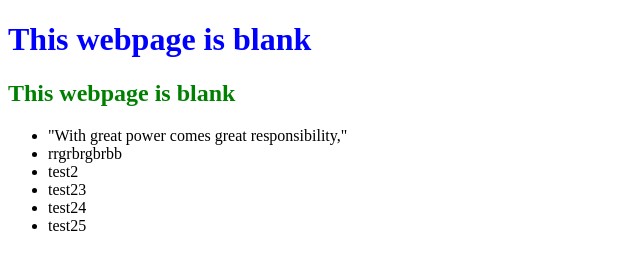
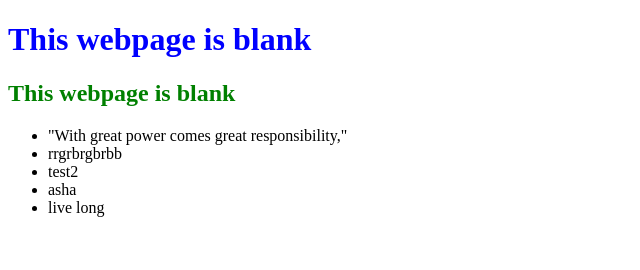
Before and after one commit to DEVANANDINI/FirstGIT, a plain HTML site: page index.html in a window 1280 px wide. Shown: the full height of the page, 0-640 px from the left. Drawn offline with Linux system fonts and the light colour scheme.

Commit message:
Added long

```diff
--- a/index.html
+++ b/index.html
@@ -21,7 +21,8 @@
 			<ul>
 				<li>"With great power comes great responsibility,"
 
-				</li><li>rrgrbrgbrbb</li><li>test2</li><li>test23</li><li>test24</li><li>test25</li>
+				</li><li>rrgrbrgbrbb</li><li>test2</li>
+				<li>asha</li><li>live long</li>
 			</ul>
 		<!--<div data-sap-ui-component data-name="com.kennametal.GFS1" data-id="container" data-settings='{"id" : "GFS"}'></div>-->
 	</body>
```
